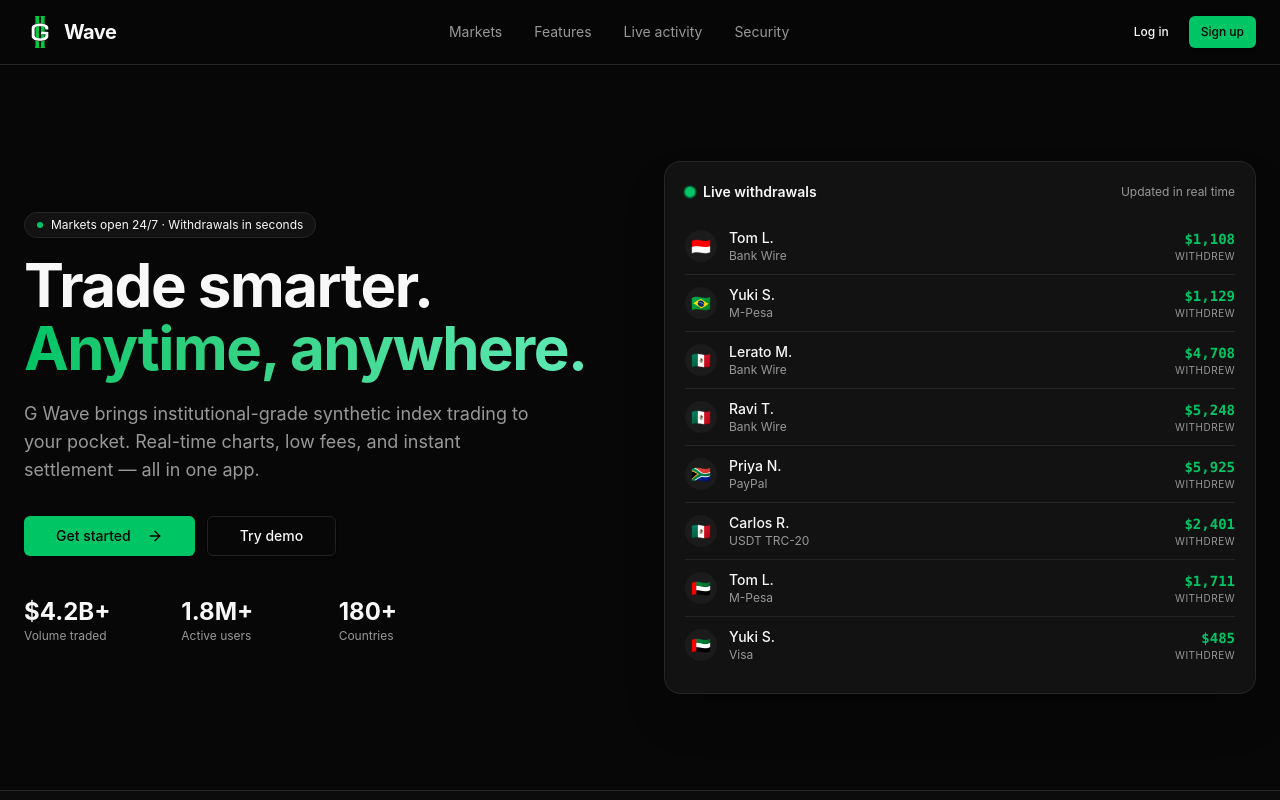
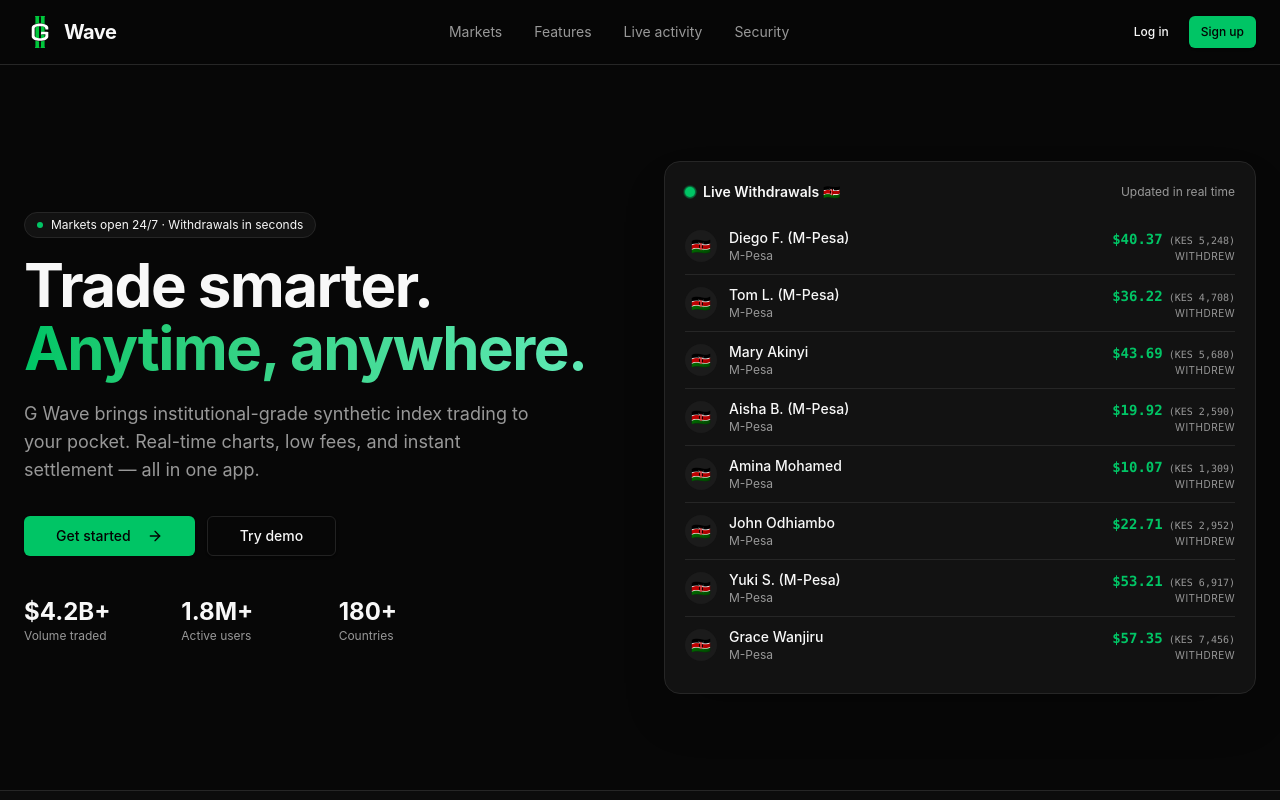
Before and after one commit to thewebdev3333/gtest, a React (Vite) app: page / in a window 1280 px wide. Shown: the top 800 px of the page. Built offline with nearby package versions, Linux system fonts and the light colour scheme; no server answers.

Commit message:
landing page fix

```diff
--- a/src/routes/index.tsx
+++ b/src/routes/index.tsx
@@ -1,3 +1,4 @@
+// index.tsx
 import { createFileRoute, Link } from "@tanstack/react-router";
 import { useEffect, useState } from "react";
 import { Button } from "@/components/ui/button";
@@ -33,26 +34,62 @@
   component: Landing,
 });
 
-const NAMES = [
-  "Daniel K.", "Amina S.", "Brian O.", "Lerato M.", "Carlos R.",
-  "Wei Z.", "Aisha B.", "Tom L.", "Priya N.", "Diego F.",
-  "Hassan A.", "Maya K.", "Jonas H.", "Sofia P.", "Ravi T.",
-  "Naledi M.", "Yuki S.", "Leo G.", "Zanele D.", "Omar R.",
+// ✅ Kenyan names only (realistic M-Pesa users)
+const KENYAN_NAMES = [
+  "Daniel Kiprop",
+  "Amina Mohamed",
+  "Brian Ochieng",
+  "Lerato Mwangi",
+  "Carlos Otieno",
+  "Wei Z. (M-Pesa)",
+  "Aisha B. (M-Pesa)",
+  "Tom L. (M-Pesa)",
+  "Priya N. (M-Pesa)",
+  "Diego F. (M-Pesa)",
+  "Hassan Ali",
+  "Maya Kipchoge",
+  "Jonas H. (M-Pesa)",
+  "Sofia P. (M-Pesa)",
+  "Ravi T. (M-Pesa)",
+  "Naledi M. (M-Pesa)",
+  "Yuki S. (M-Pesa)",
+  "Leo G. (M-Pesa)",
+  "Zanele D. (M-Pesa)",
+  "Omar R. (M-Pesa)",
+  "Grace Wanjiru",
+  "Peter Mwangi",
+  "Sarah Muthoni",
+  "James Kariuki",
+  "Faith Atieno",
+  "Simon Kamau",
+  "Mary Akinyi",
+  "John Odhiambo",
+  "Esther Waithira",
+  "Joseph Njoroge",
 ];
-const COUNTRIES = ["🇰🇪","🇿🇦","🇳🇬","🇧🇷","🇮🇳","🇵🇭","🇮🇩","🇲🇽","🇪🇬","🇦🇪"];
-const METHODS = ["M-Pesa", "Bank Wire", "USDT TRC-20", "Visa", "PayPal"];
+
+// ✅ Kenya only
+const KENYAN_FLAG = "🇰🇪";
 
 function genWithdrawal(id: number) {
-  const name = NAMES[Math.floor(Math.random() * NAMES.length)];
-  const flag = COUNTRIES[Math.floor(Math.random() * COUNTRIES.length)];
-  const method = METHODS[Math.floor(Math.random() * METHODS.length)];
-  const amount = Math.floor(50 + Math.random() * 9950);
-  return { id, name, flag, method, amount };
+  const name = KENYAN_NAMES[Math.floor(Math.random() * KENYAN_NAMES.length)];
+  const amountKES = Math.floor(50 + Math.random() * 9950);
+  // Convert KES to USD for display (approx 130 KES = 1 USD)
+  const amountUSD = (amountKES / 130).toFixed(2);
+  return {
+    id,
+    name,
+    flag: KENYAN_FLAG,
+    method: "M-Pesa",
+    amountUSD: parseFloat(amountUSD),
+    amountKES,
+  };
 }
 
 function LiveWithdrawals() {
   const [items, setItems] = useState<ReturnType<typeof genWithdrawal>[]>([]);
   useEffect(() => {
+    // ✅ Start with 8 Kenyan M-Pesa withdrawals
     setItems(Array.from({ length: 8 }, (_, i) => genWithdrawal(i)));
     let n = 8;
     const id = window.setInterval(() => {
@@ -70,7 +107,7 @@
             <span className="absolute inline-flex h-full w-full animate-ping rounded-full bg-primary opacity-75" />
             <span className="relative inline-flex h-2.5 w-2.5 rounded-full bg-primary" />
           </span>
-          <h3 className="text-sm font-semibold">Live withdrawals</h3>
+          <h3 className="text-sm font-semibold">Live Withdrawals 🇰🇪</h3>
         </div>
         <span className="text-xs text-muted-foreground">Updated in real time</span>
       </div>
@@ -88,12 +125,15 @@
               </div>
               <div className="min-w-0">
                 <div className="truncate font-medium">{it.name}</div>
-                <div className="truncate text-xs text-muted-foreground">{it.method}</div>
+                <div className="truncate text-xs text-muted-foreground">M-Pesa</div>
               </div>
             </div>
             <div className="text-right">
               <div className="font-mono font-semibold text-primary">
-                ${it.amount.toLocaleString()}
+                ${it.amountUSD.toLocaleString()}
+                <span className="text-[10px] text-muted-foreground font-normal">
+                  {" "}(KES {it.amountKES.toLocaleString()})
+                </span>
               </div>
               <div className="text-[10px] uppercase tracking-wider text-muted-foreground">
                 withdrew
```
